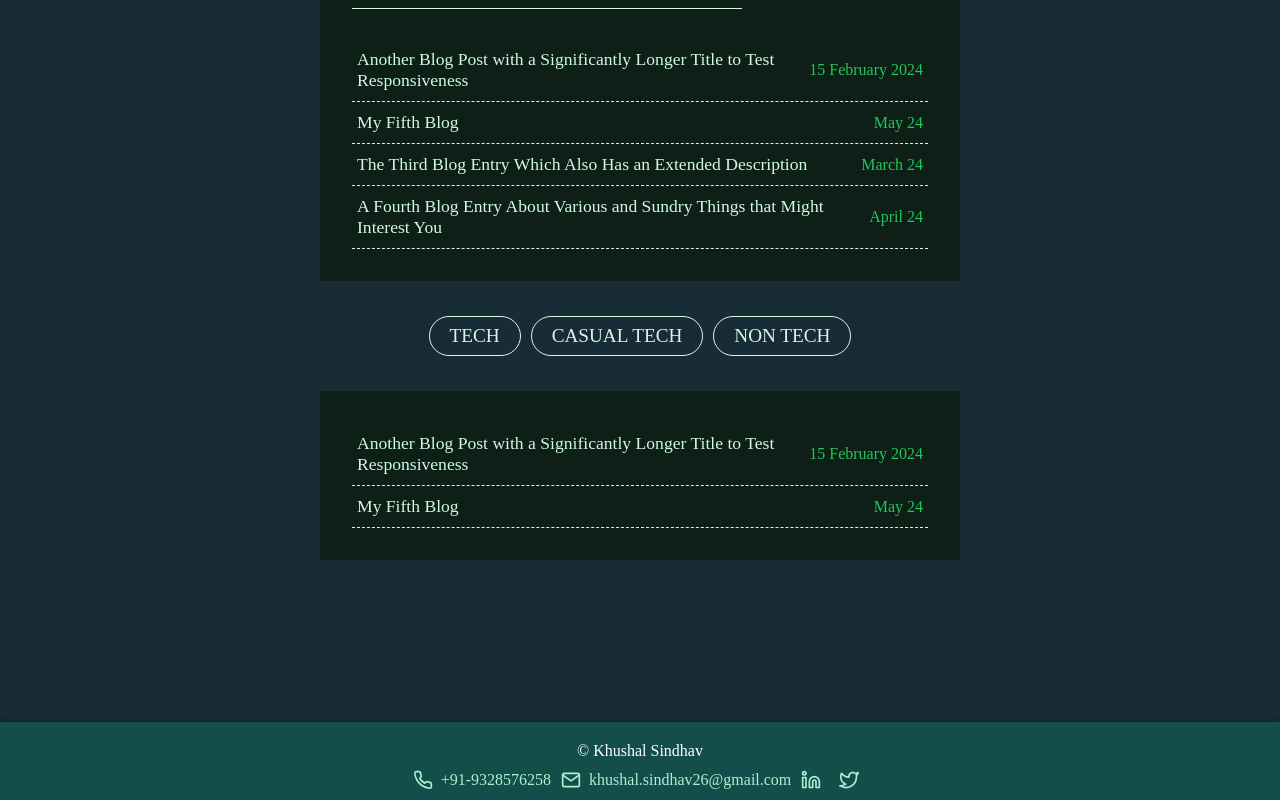
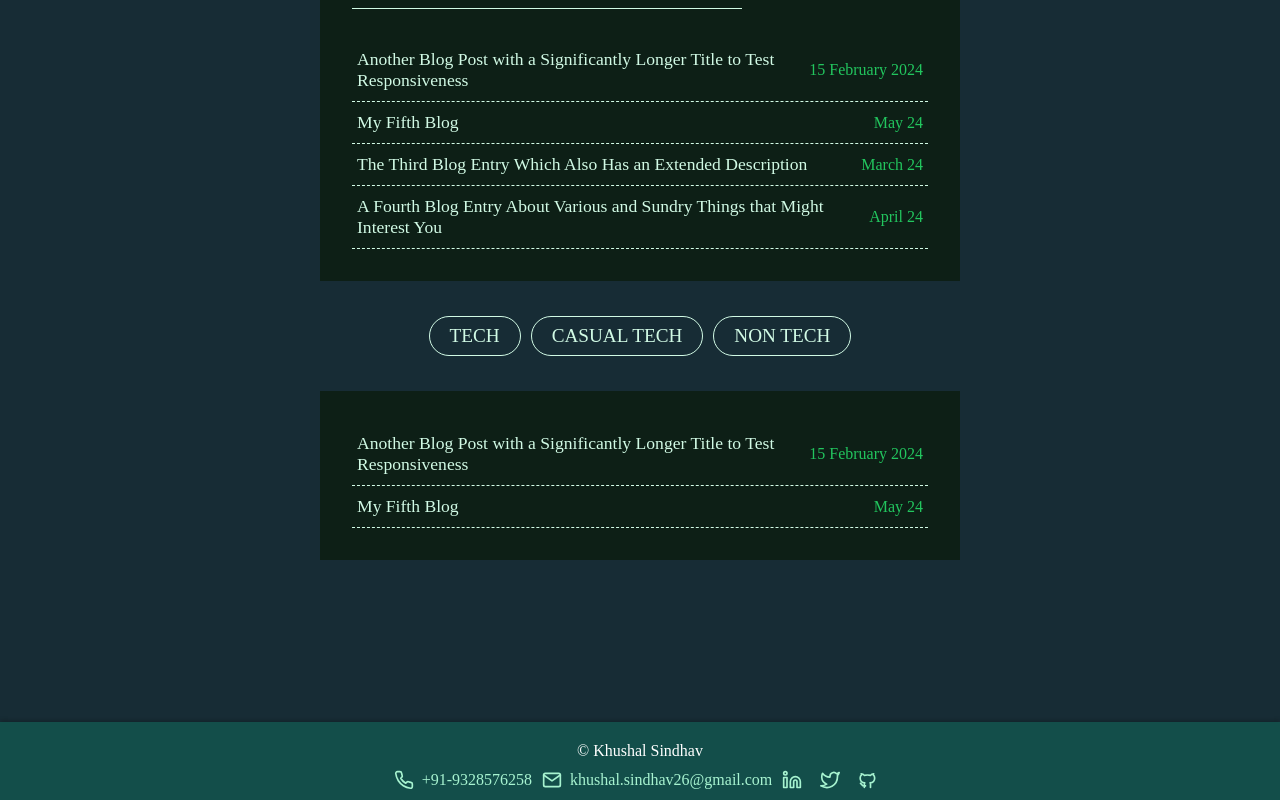
Before and after one commit to MagnusCarlsen26/PortFolio, a React (Create React App) app: page /blogs in a window 1280 px wide. Shown: the part 165-965 px from the top of the page. Built offline with nearby package versions, Linux system fonts and the light colour scheme.

Commit message:
enhancement: adding github link in /footer and /contact

```diff
--- /dev/null
+++ b/src/assets/svgs/GitHubSvg.tsx
@@ -0,0 +1,19 @@
+export default function GitHubSvg() {
+    return (
+        <svg
+            xmlns="http://www.w3.org/2000/svg"
+            width="24"
+            height="24"
+            viewBox="0 0 24 24"
+            fill="none"
+            stroke="currentColor"
+            strokeWidth="2"
+            strokeLinecap="round"
+            strokeLinejoin="round"
+            className="icon icon-tabler icons-tabler-outline icon-tabler-brand-github"
+        >
+            <path stroke="none" d="M0 0h24v24H0z" fill="none" />
+            <path d="M9 19c-4.3 1.4 -4.3 -2.5 -6 -3m12 5v-3.5c0 -1 .1 -1.4 -.5 -2c2.8 -.3 5.5 -1.1 5.5 -6c0 -1.5 -.6 -2.7 -1.8 -3.6c.3 -.1 .3 -.7 .6 -1.4c-1.8 0 -3.2 1.2 -3.7 2c-1.2 -.3 -2.5 -.5 -3.8 -.5c-1.3 0 -2.6 .2 -3.8 .5c-.5 -.8 -1.9 -2 -3.7 -2c.3  .6 .3 1.2 .6 1.4c-1.2 .9 -1.8 2.1 -1.8 3.6c0 4.9 2.7 5.7 5.5 6c-.6 .6 -.6 1.2 -.5 2v3.5" />
+        </svg>
+    );
+}
--- a/src/page/contact/Contact.tsx
+++ b/src/page/contact/Contact.tsx
@@ -1,4 +1,3 @@
-import React from 'react';
 import './contact.css';
 
 const Contact = () => {
@@ -24,6 +23,11 @@ const Contact = () => {
                     </div>
 
                     <div className="method-item">
+                        <span className="method-label">&gt; github</span>
+                        <span className="method-value"><a href="http://github.com/MagnusCarlsen26/" target="_blank" rel="noopener noreferrer">/MagnusCarlsen26</a></span>
+                    </div>
+
+                    <div className="method-item">
                         <span className="method-label">&gt; linkedin</span>
                         <span className="method-value"><a href="https://www.linkedin.com/in/khushal-sindhav-109602229/" target="_blank" rel="noopener noreferrer">/khushal-sindhav-109602229</a></span>
                     </div>
--- a/src/page/contact/contact.css
+++ b/src/page/contact/contact.css
@@ -77,6 +77,7 @@
 .method-item:nth-child(2) { animation-delay: 0.4s; }
 .method-item:nth-child(3) { animation-delay: 0.6s; }
 .method-item:nth-child(4) { animation-delay: 0.8s; }
+.method-item:nth-child(5) { animation-delay: 1.0s; }
 
 .method-label {
   color: var(--terminal-cyan);
--- a/src/page/footer/Footer.tsx
+++ b/src/page/footer/Footer.tsx
@@ -3,6 +3,7 @@ import PhoneSvg from "../../assets/svgs/PhoneSvg";
 import EmailSvg from "../../assets/svgs/EmailSvg";
 import LinkedInSvg from "../../assets/svgs/LinkedInSvg";
 import TwitterSvg from "../../assets/svgs/TwitterSvg";
+import GitHubSvg from "../../assets/svgs/GitHubSvg";
 
 export default function Footer() {
     return (
@@ -21,6 +22,11 @@ export default function Footer() {
                     <TwitterSvg />
                     </a>
                 </p>
+                <p>
+                    <a href="http://github.com/MagnusCarlsen26/" target="_blank" rel="noopener noreferrer">
+                        <GitHubSvg />
+                    </a>
+                </p>
             </div>
         </footer>
     );
```
